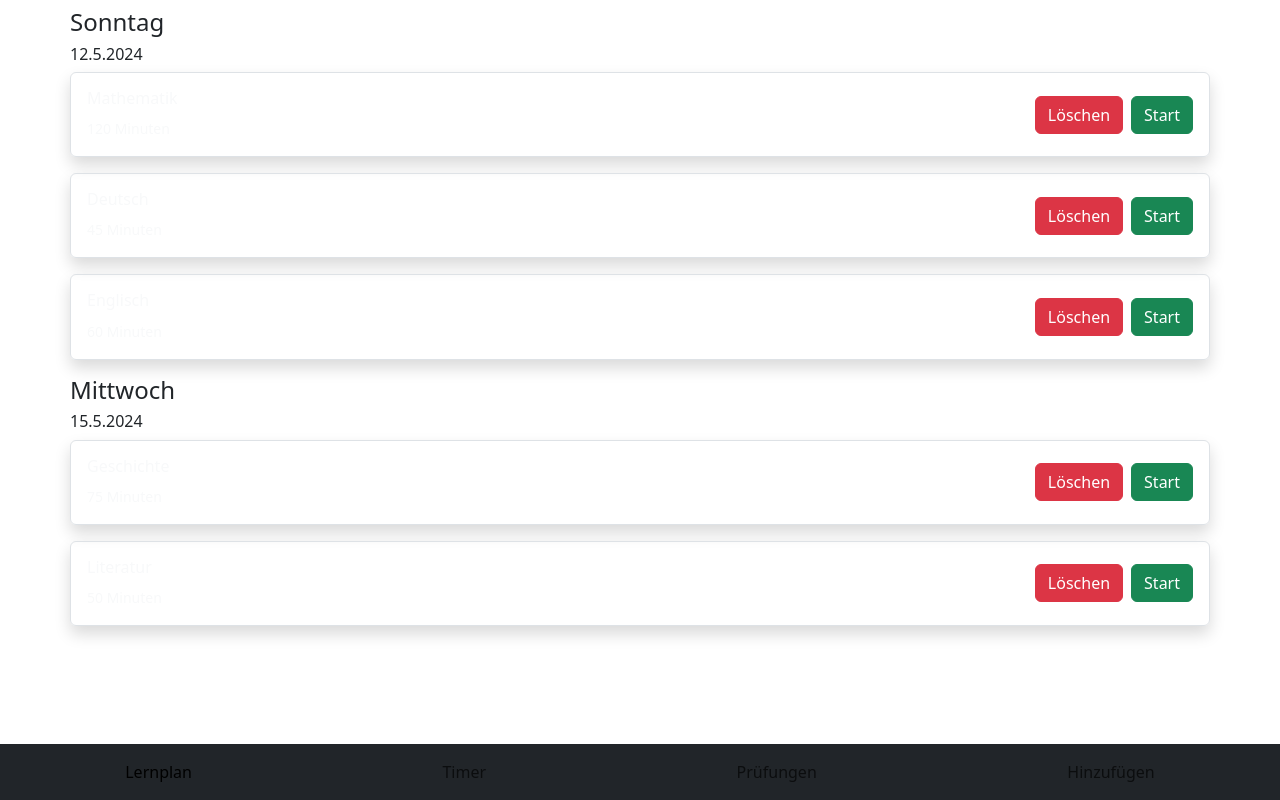
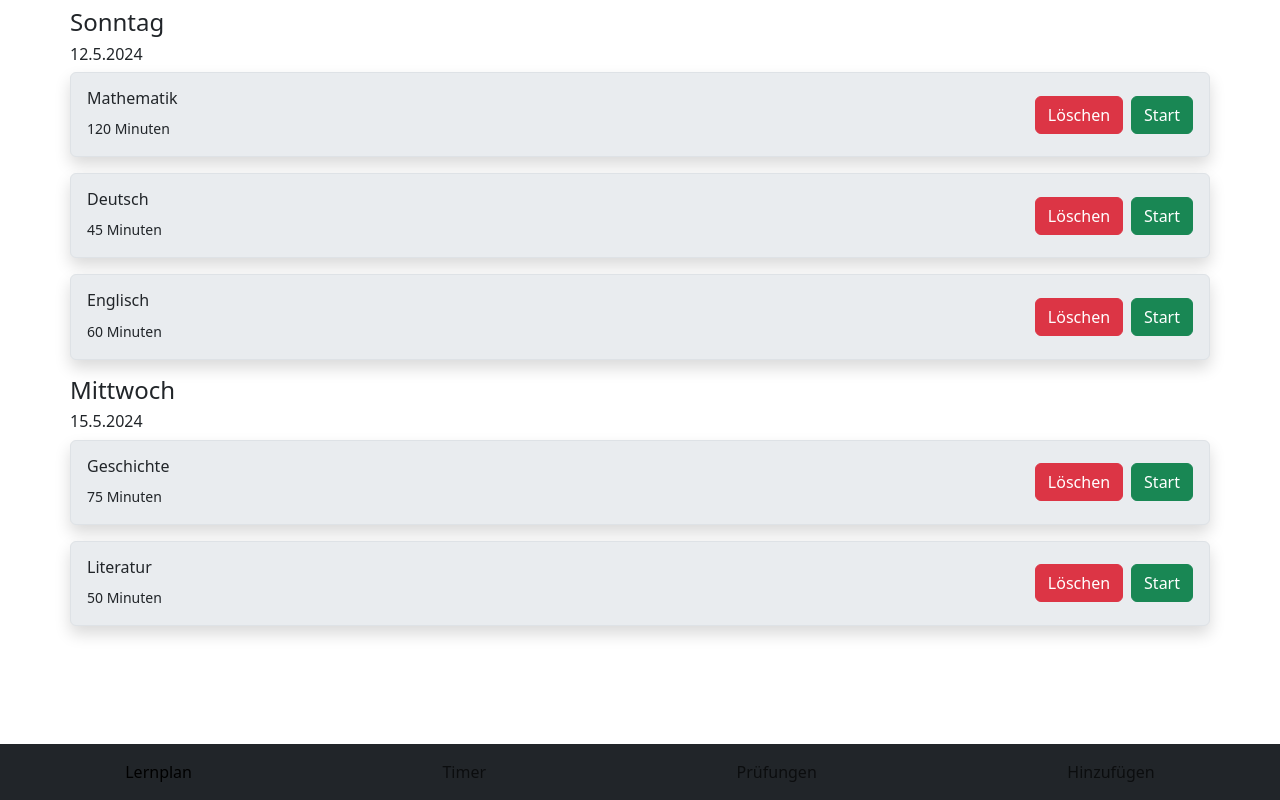
Before and after one commit to cdehnert18/Lernhelfer, a Vue app: page /learn in a window 1280 px wide. Built offline with nearby package versions, Linux system fonts and the light colour scheme; the HTML template or start-up script is replaced by a standard one.

Commit message:
- removed hadecoded themes

```diff
--- a/src/components/LearningUnit.vue
+++ b/src/components/LearningUnit.vue
@@ -6,7 +6,9 @@ defineProps<{
 </script>
 
 <template>
-  <div class="container border border-tertiary text-light rounded shadow p-3">
+  <div
+    class="container border border-tertiary bg-body-secondary rounded shadow p-3"
+  >
     <div class="row align-items-center">
       <div class="col">
         <h6>{{ pruefung }}</h6>
```
